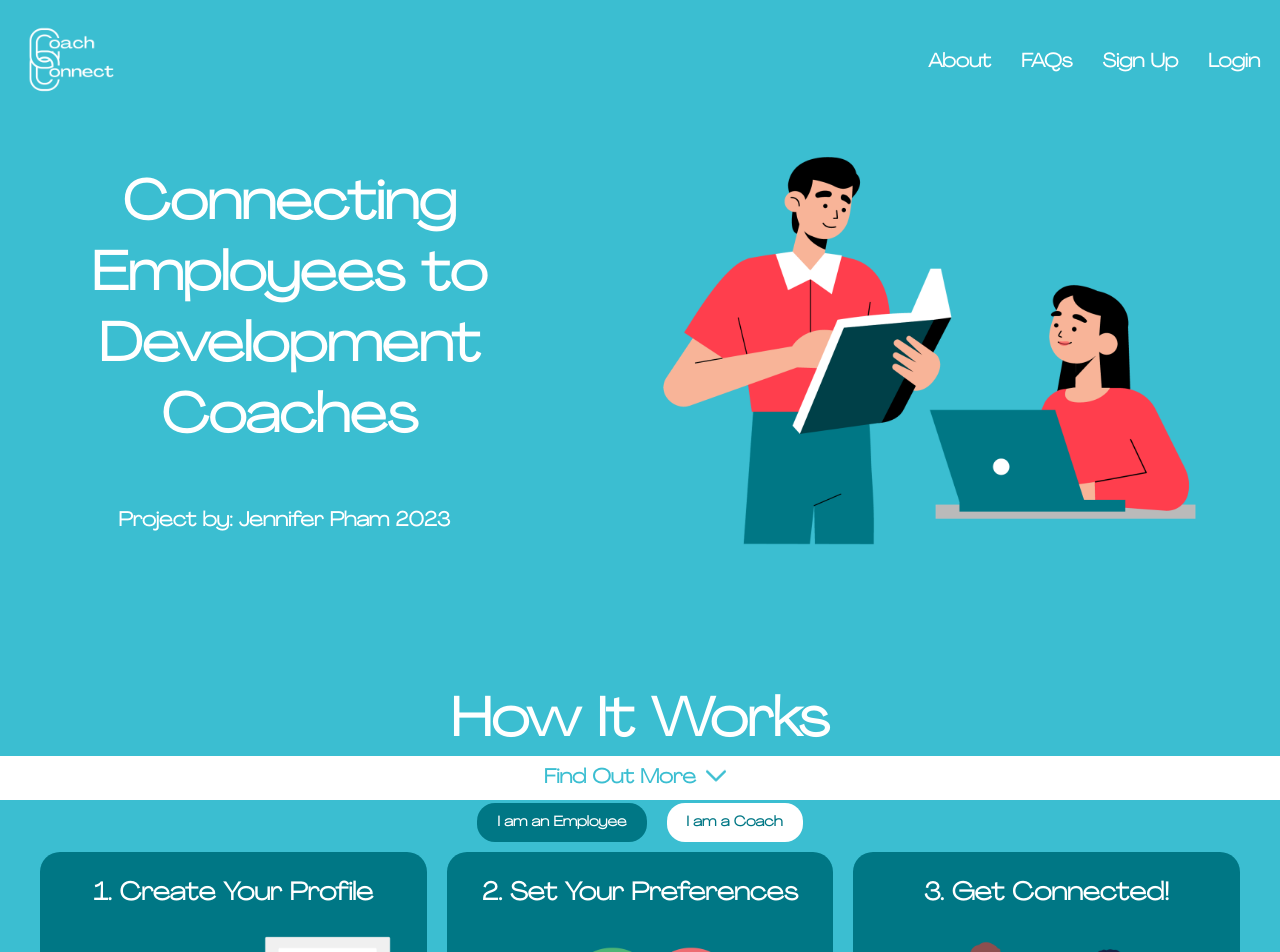
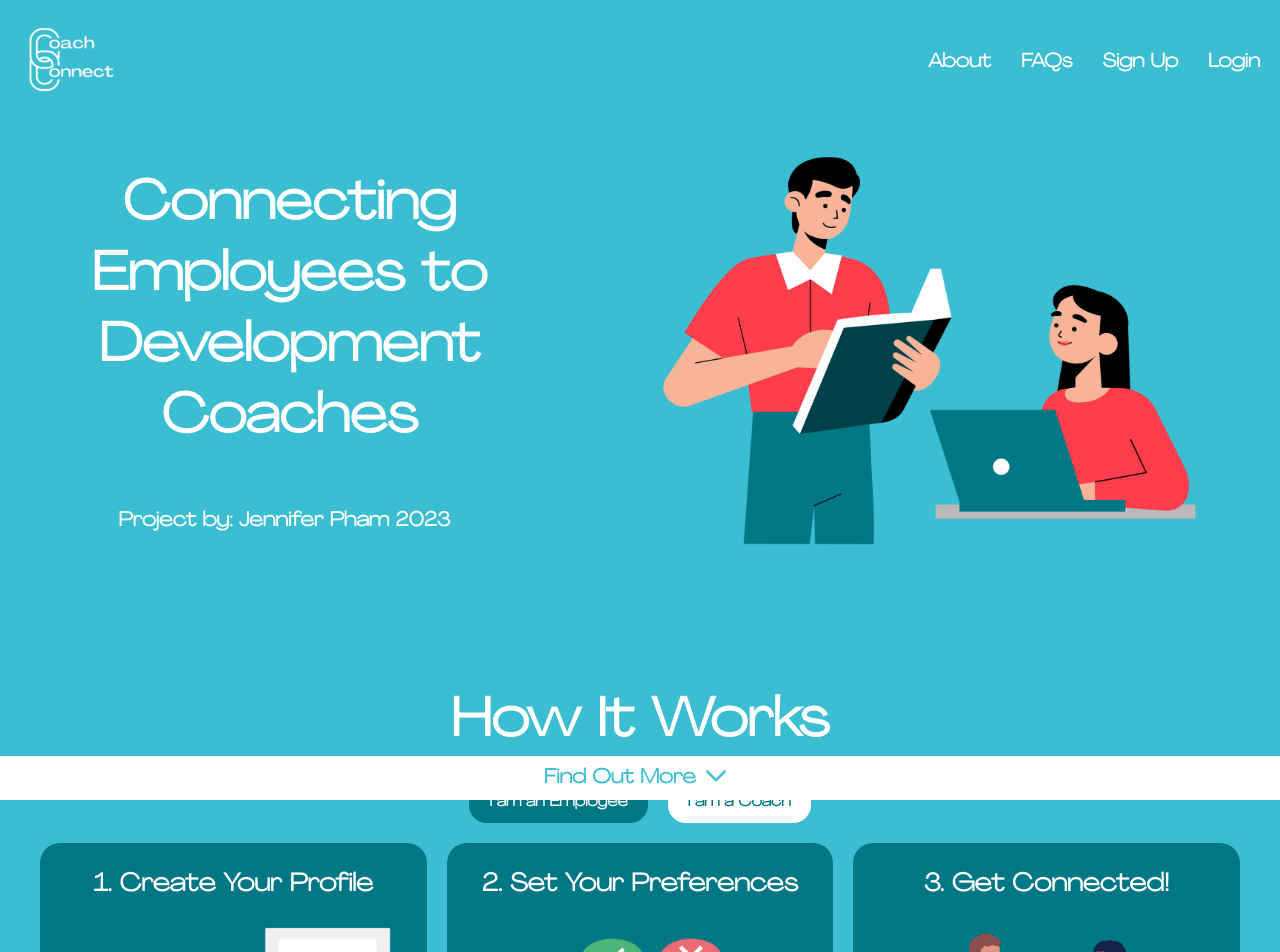
Before and after one commit to jxp100/coach-connect-test, a React (Create React App) app in the folder coach-connect-test/: page / in a window 1280 px wide. Shown: the top 952 px of the page. Built offline with nearby package versions, Linux system fonts and the light colour scheme.

Commit message:
refactor: adjusting button size

```diff
--- a/coach-connect-test/src/components/styles/About.css
+++ b/coach-connect-test/src/components/styles/About.css
@@ -22,14 +22,15 @@ p{
     display: flex;
     justify-content: center;
     gap: 20px;
-    margin-bottom: 10px;
+    margin-top: -20px;
+    margin-bottom: 20px;
 }
 
 .find-coach-button  {
-    font-size: 14px;
+    font-size: 20px;
         padding: 10px 20px;
         border-radius: 18px;
-                font-size: 14px;
+                font-size: 15px;
                 font-family: 'agrandir wide light', sans-serif;
                 font-weight: bolder;
                 background-color: #007785;
@@ -41,10 +42,9 @@ p{
 }
 
 .i-am-coach-button {
-    font-size: 14px;
+    font-size: 15px;
         padding: 10px 20px;
         border-radius: 18px;
-            font-size: 14px;
             font-family: 'agrandir wide light', sans-serif;
             font-weight: bolder;
             background-color: #fff;
```
